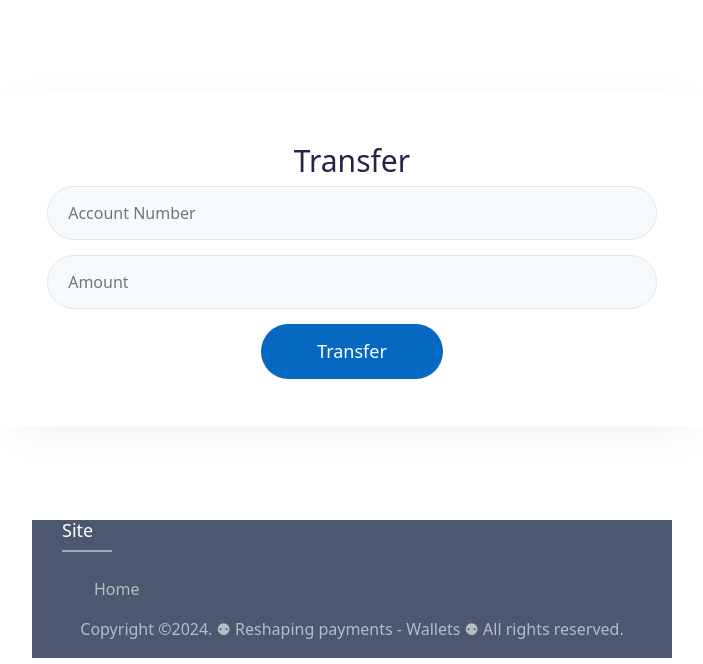
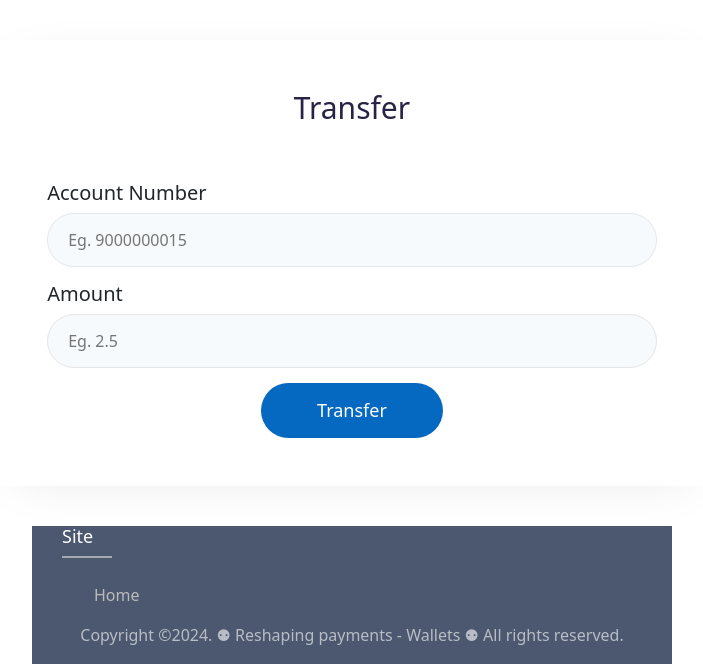
Before and after one commit to Zisaac99/TikTok-TechJam, a Flask app: page /transfer in a window 1280 px wide. Shown: the part 242-906 px from the top of the page, without its empty margins (288-991 px from the left). Run offline with Flask 3, Linux system fonts and the light colour scheme; the visitor is signed in with stand-in values (Sample User, id 1); some libraries are stand-ins or nearby versions.

Commit message:
Changes to transfer pages UI

```diff
--- a/application/templates/transfer.html
+++ b/application/templates/transfer.html
@@ -19,19 +19,23 @@
         <div class='main'>
             <div class='content'>
                 <h2>Transfer</h2>
+                <br>
+                <br>
                 <!-- Register form to pass data to the backend -->
                 <form name='frmTransfer' action='/transfer' method='POST'>
                     {{ form.hidden_tag() }}
 
+                    <h5>Account Number</h5>
                     {% for error in form.accountNum.errors %}
                     <span class="error-message">{{ error }}</span>
                     {% endfor %}
-                    <input type='text' id='accountNum' name='accountNum' placeholder='Account Number' required>
+                    <input type='text' id='accountNum' name='accountNum' placeholder='Eg. 9000000015' required>
 
+                    <h5>Amount</h5>
                     {% for error in form.amount.errors %}
                     <span class="error-message">{{ error }}</span>
                     {% endfor %}
-                    <input type='text' id='amount' name='amount' placeholder='Amount' required>
+                    <input type='text' id='amount' name='amount' placeholder='Eg. 2.5' required>
 
                     <!-- Submit button -->
                     <input class='submitButton' type='submit' id='submit' name='submit' value='Transfer'>
```
